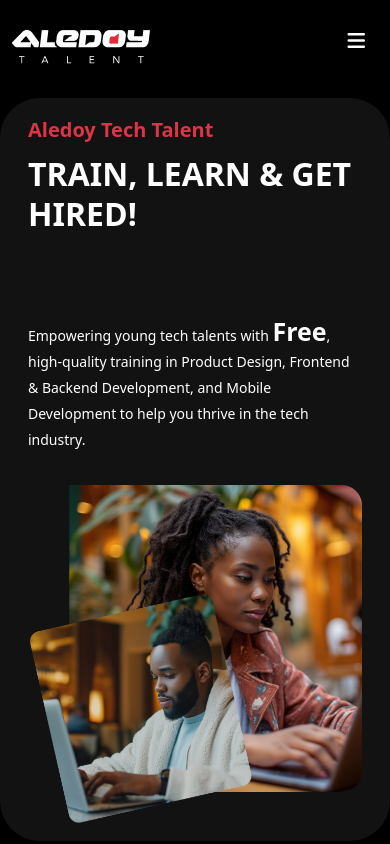
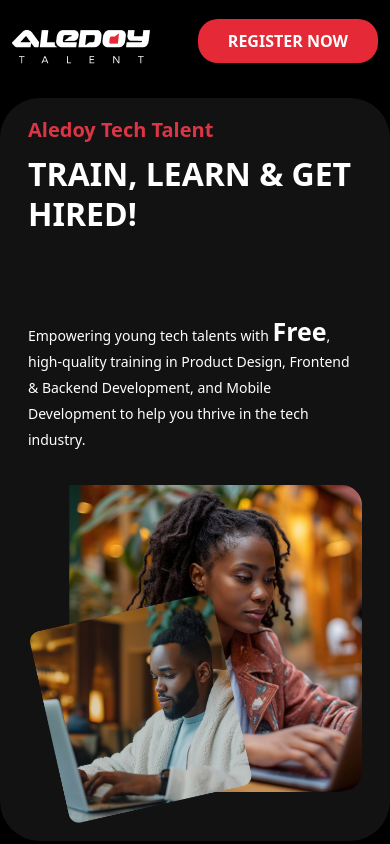
Before and after one commit to emmanueligbinazaka/Tech_talent, a plain HTML site: page index.html in a window 390 px wide. Shown: the top 844 px of the page. Drawn offline with Linux system fonts and the light colour scheme.

Commit message:
first commit

```diff
--- a/index.html
+++ b/index.html
@@ -19,27 +19,10 @@
           </a>
 
           <!-- Navbar Toggler for Mobile -->
-          <button
-              class="navbar-toggler"
-              type="button"
-              data-bs-toggle="collapse"
-              data-bs-target="#navbarNavAltMarkup"
-              aria-controls="navbarNavAltMarkup"
-              aria-expanded="false"
-              aria-label="Toggle navigation"
-          >
-              <span class="fa fa-bars" style="color: white !important;"></span>
-          </button>
 
-          <!-- Collapsible Navbar Content -->
-          <div class="collapse navbar-collapse" id="navbarNavAltMarkup">
-              <!-- Signup Button -->
-              <div class="ms-auto signup">
-                  <a target="_blank" href="https://docs.google.com/forms/d/e/1FAIpQLSfxOwCKJtEF9rzg45_V19qrlitjhO0Ywi1FmcP86bC6VfJQ1Q/viewform">
-                      <button class="button">REGISTER NOW</button>
-                  </a>
-              </div>
-          </div>
+            <a class="button btn" target="_blank" href="https://docs.google.com/forms/d/e/1FAIpQLSfxOwCKJtEF9rzg45_V19qrlitjhO0Ywi1FmcP86bC6VfJQ1Q/viewform">
+          REGISTER NOW
+            </a>
       </div>
   </nav>
 
--- a/style.css
+++ b/style.css
@@ -328,22 +328,23 @@
   justify-content: center;
   align-items: center;
   gap: 10px;
-  padding-top: 10px;
-  padding-right: 30px;
-  padding-bottom: 10px;
-  padding-left: 30px;
-  border-radius: 20px;
-  background-color: #e52936;
-  border: none;
-  color: white;
-  font-weight: 600;
-  font-size: 16px;
+  padding-top: 10px!important;
+  padding-right: 30px!important;
+  padding-bottom: 10px!important;
+  padding-left: 30px!important;
+  border-radius: 20px!important;
+  background-color: #e52936 !important;
+  border: none!important;
+  color: white!important;
+  font-weight: 600!important;
+  font-size: 16px!important;
   line-height: 20.16px;
 }
 
+
 .button:hover {
-  background-color: #fff;
-  color: black;
+  background-color: #fff!important;
+  color: black!important;
 }
 
 .signup a {
@@ -530,7 +531,6 @@
   gap: 10px;
 }
 
-
 .foot img {
   width: 20px;
   height: 20px;
@@ -636,8 +636,8 @@
   .signup1 {
     flex-wrap: nowrap;
   }
-
+/*
   .button {
     margin-top: 20px;
-  }
+  } */
 }
```
